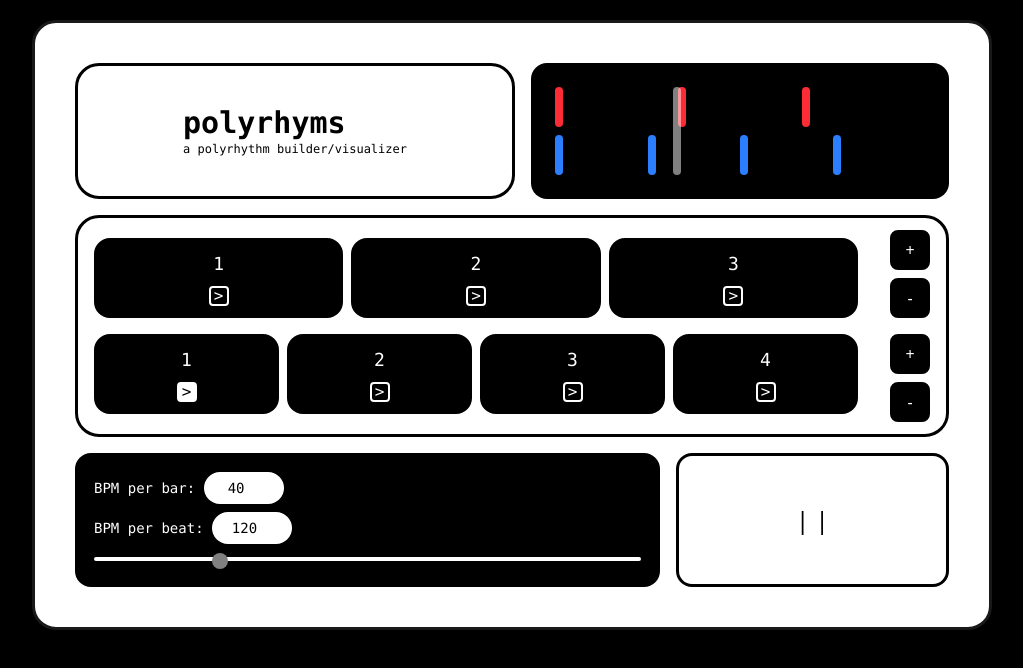
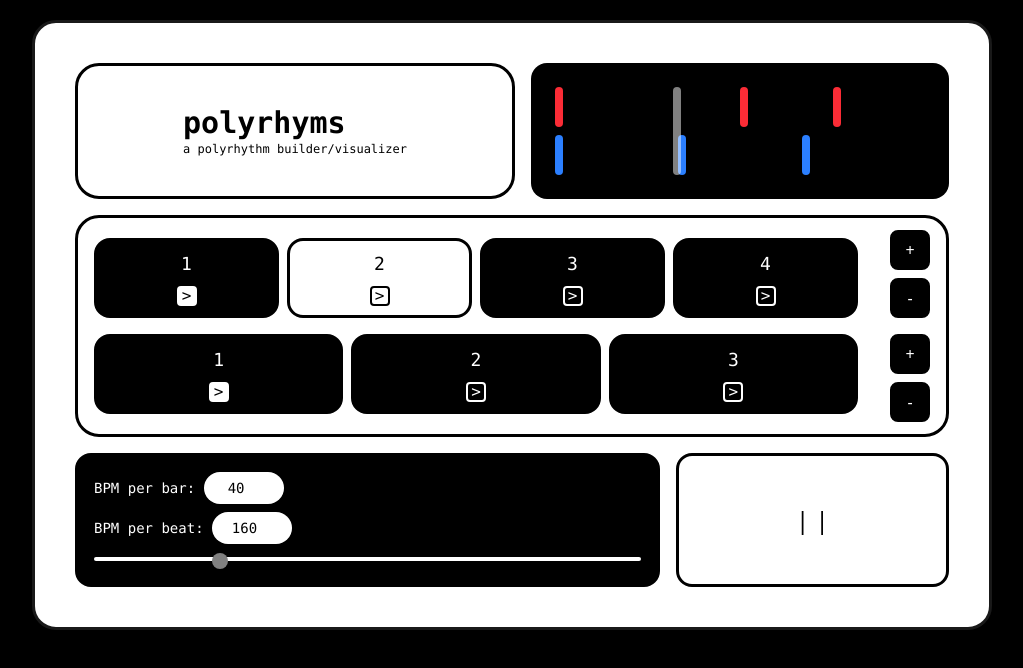
Before and after one commit to shaubby/polyrhyms, a React (Vite) app: page / in a window 1280 px wide. Shown: the top 668 px of the page, without its empty margins (128-1151 px from the left). Built offline with nearby package versions, Linux system fonts and the light colour scheme.

Commit message:
changed the start

```diff
--- a/src/Row.jsx
+++ b/src/Row.jsx
@@ -14,10 +14,10 @@ import './range.css';
 
 function Row(props) {
 
-    const [buttons1, setButtons1] = useState([0, 0, 0]);
-    const [accent1, setAccent1] = useState([0, 0, 0]);
-    const [accent2, setAccent2] = useState([1, 0, 0, 0]);
-    const [buttons2, setButtons2] = useState([0, 0, 0, 0]);
+    const [buttons1, setButtons1] = useState([0, 1, 0, 0]);
+    const [accent1, setAccent1] = useState([1, 0, 0, 0]);
+    const [accent2, setAccent2] = useState([1, 0, 0]);
+    const [buttons2, setButtons2] = useState([0, 0, 0]);
     const [bpm, setBpm] = useState(40);
 
 
```
